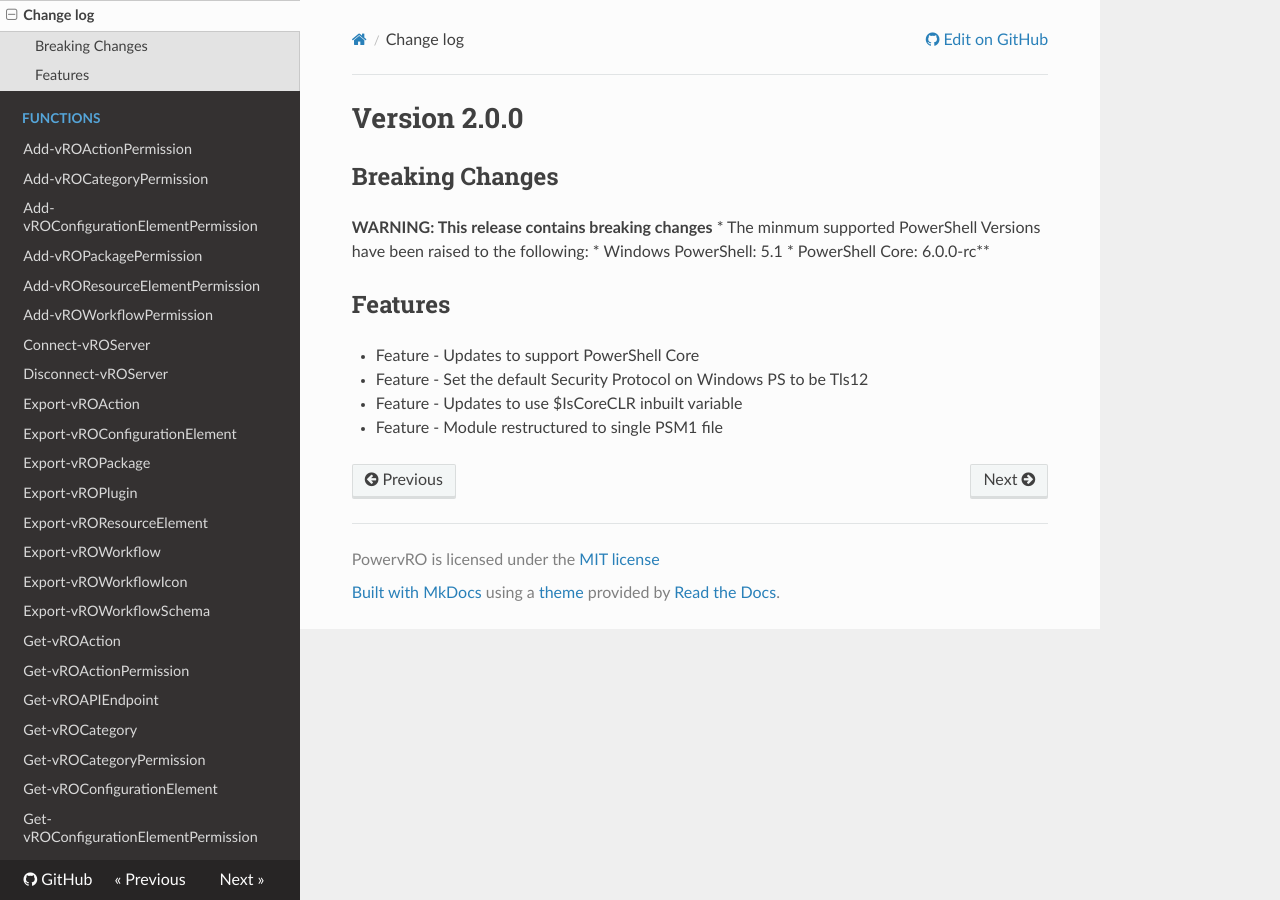
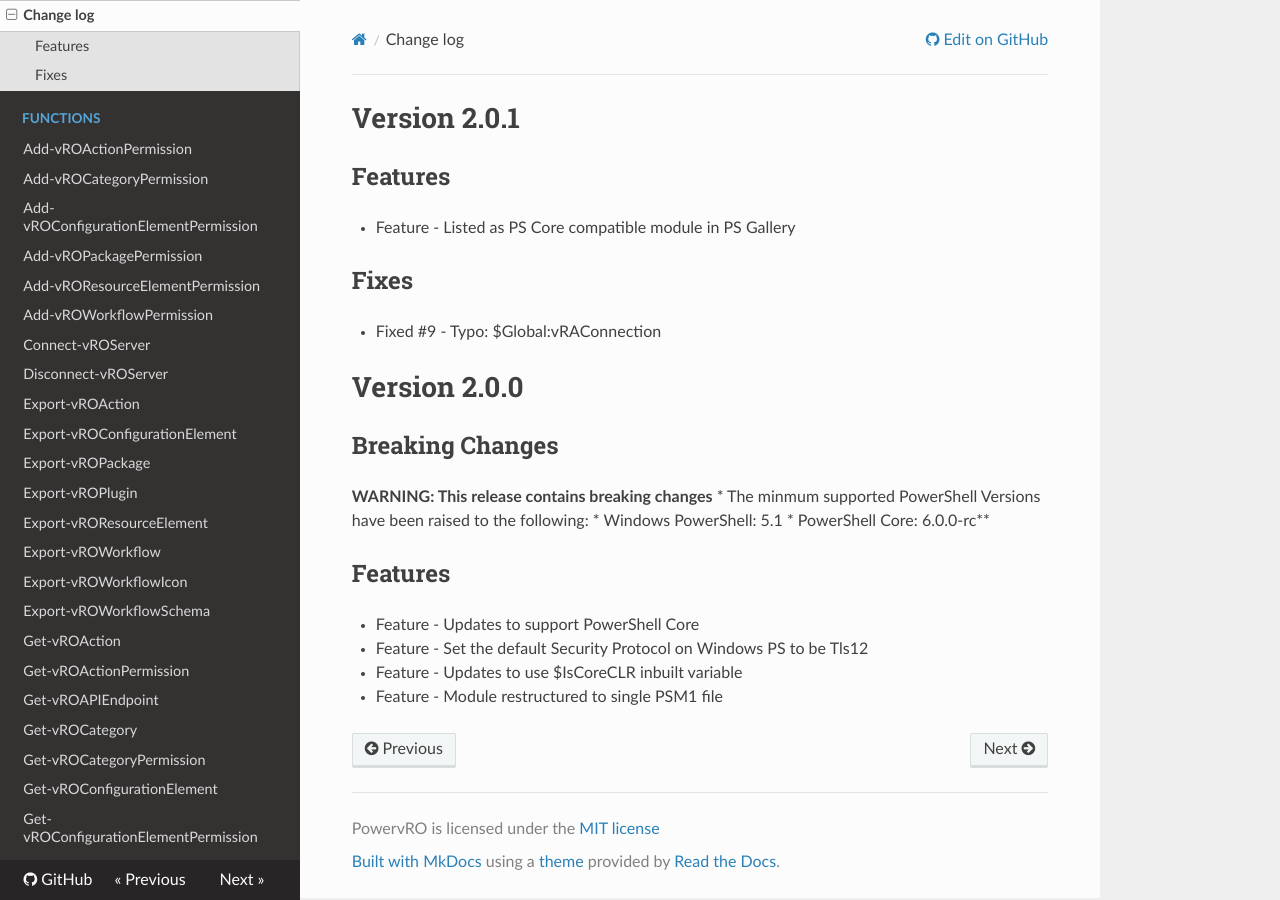
Before and after one commit to jakkulabs/PowervRO, an MkDocs documentation site: the page built from docs/CHANGELOG.md, in a window 1280 px wide. Built offline with MkDocs 1.6.1, drawn with Linux system fonts in a browser that asks for light colours; nearby versions of some CDN libraries; old or Windows-style settings are respelled for this version of MkDocs.

```diff
--- a/docs/CHANGELOG.md
+++ b/docs/CHANGELOG.md
@@ -1,3 +1,11 @@
+# Version 2.0.1
+
+## Features
+* Feature - Listed as PS Core compatible module in PS Gallery
+
+## Fixes
+* Fixed #9 - Typo: $Global:vRAConnection
+
 # Version 2.0.0
 
 ## Breaking Changes
```
Also changed, not shown: RELEASE.md (+4 -10 lines).
